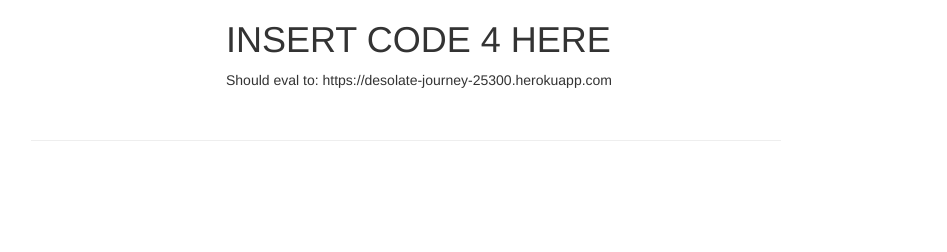
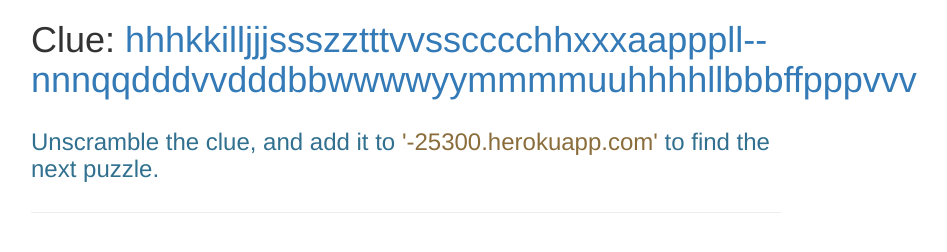
Before and after one commit to danceoval/crypto4, a website: page index.html in a window 1280 px wide. Shown: the whole page, without its empty margins (234-1181 px from the left). Drawn offline with nearby package versions, Linux system fonts and the light colour scheme.

Commit message:
added code

```diff
--- a/index.html
+++ b/index.html
@@ -9,16 +9,28 @@
 	<body>
 		<div class="container">
 			<section class="row">
-				<figure class="col-md-4">
+				<figure class="col-md-2">
 					&nbsp;
 				</figure>
 
 				<section class="col-md-8">
-					<h1>INSERT CODE 4 HERE</h1>
-					<p>Should eval to: https://desolate-journey-25300.herokuapp.com</p>
+					<h1>Clue: <span class='text-primary'>hhhkkilljjjssszztttvvsscccchhxxxaapppll--nnnqqdddvvdddbbwwwwyymmmmuuhhhhllbbbffpppvvv</span></h1>
 				</section>
 
-				<figure class="col-md-4">
+				<figure class="col-md-2">
+					&nbsp;
+				</figure>
+			</section>
+			<section class="row">
+				<figure class="col-md-2">
+					&nbsp;
+				</figure>
+
+				<section class="col-md-8">
+					<h3 class="text-info">Unscramble the clue, and add it to <span class="text-warning">'-25300.herokuapp.com'</span> to find the next puzzle.</h3>
+				</section>
+
+				<figure class="col-md-2">
 					&nbsp;
 				</figure>
 			</section>
```
